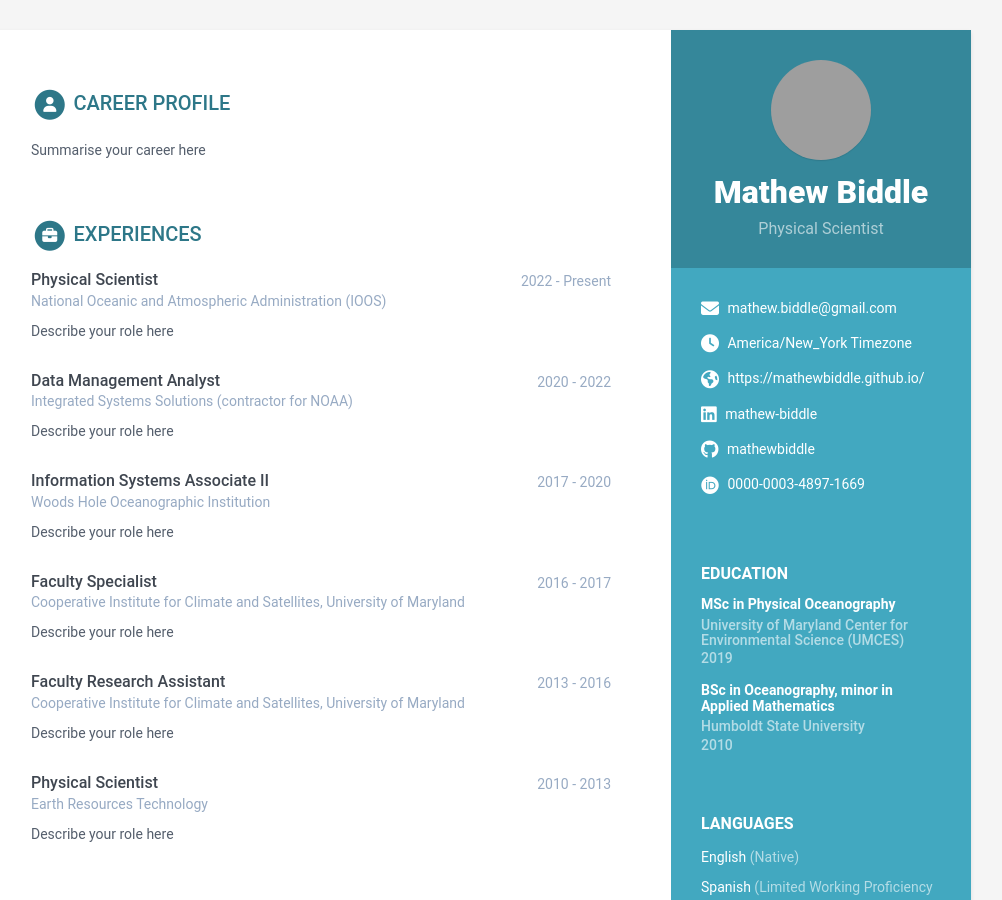
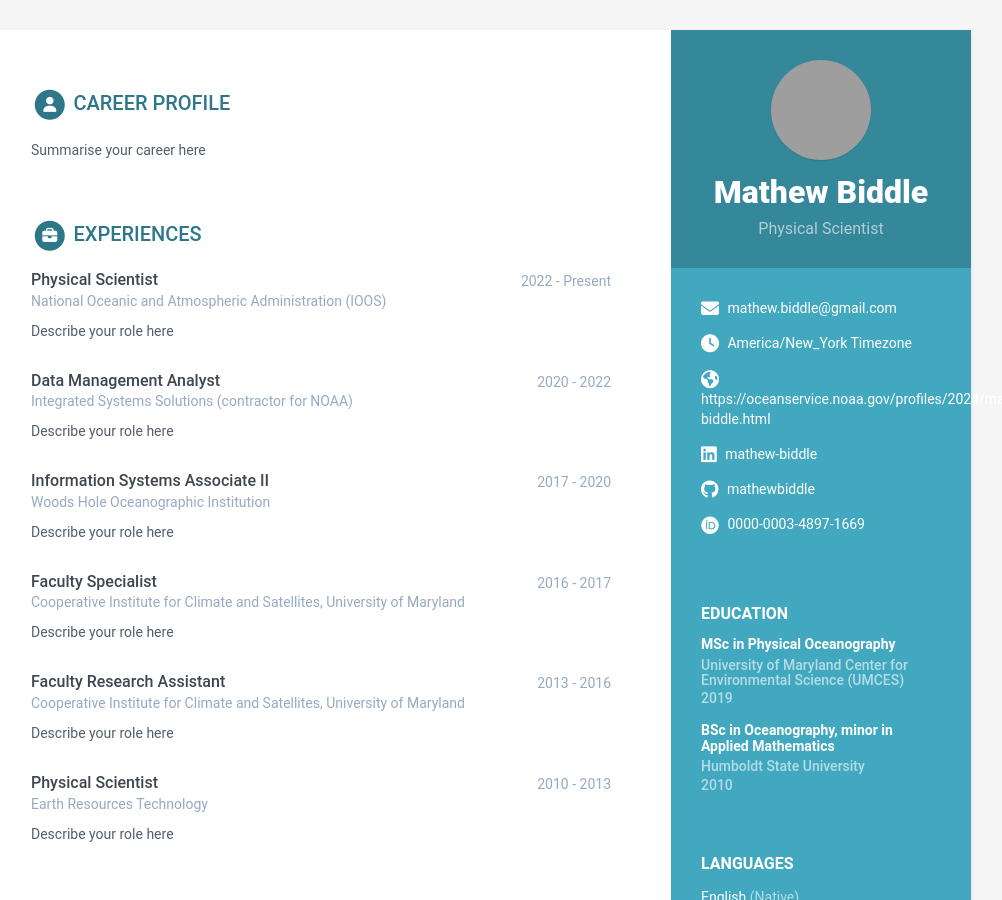
Before and after one commit to MathewBiddle/mathewbiddle.github.io, a Jekyll site: the page built from index.html, in a window 1280 px wide and 900 px high, cut to the strip 0-900 px from the top of the window. Shown: the whole strip, without its empty margins (169-1171 px from the left). Built offline with Jekyll 4.4.1, drawn with Linux system fonts in a browser that asks for light colours; part of the change alters nothing that is shown; grey boxes are pictures that could not be loaded.

Commit message:
Update data.yml

```diff
--- a/_data/data.yml
+++ b/_data/data.yml
@@ -17,7 +17,7 @@ sidebar:
   phone:
   timezone: America/New_York # Enter your timezone, e.g., America/Havana, Africa/Casablanca, America/North_Dakota/Center
   citizenship:
-  website: https://mathewbiddle.github.io/ # Include the full website URL, including "http://" or "https://".
+  website: https://oceanservice.noaa.gov/profiles/2024/mathew-biddle.html # Include the full website URL, including "http://" or "https://".
   linkedin: mathew-biddle
   xing:
   github: mathewbiddle
```
